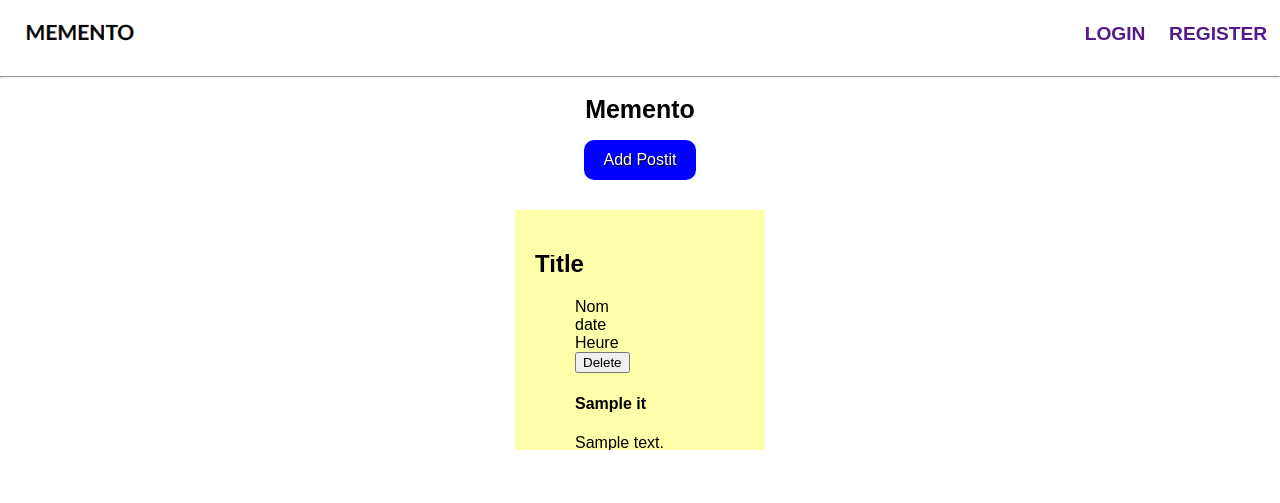
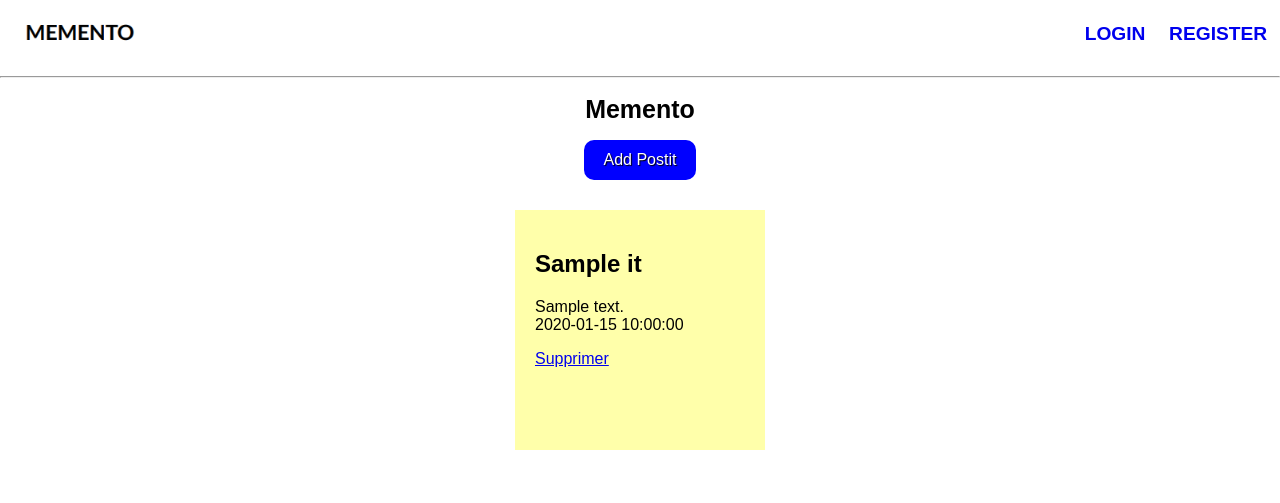
Before and after one commit to Mattoucoding/Memento, a PHP site: page / in a window 1280 px wide. Shown: the top 503 px of the page. Run offline with PHP 8.4, Linux system fonts and the light colour scheme; tables that the repository leaves empty or names only in its code hold one stand-in row (values such as "Sample post").

Commit message:
made post-it creation

```diff
--- a/delete.php
+++ b/delete.php
@@ -34,7 +34,7 @@ if ($_SERVER['REQUEST_METHOD'] === 'POST' && isset($_POST['confirm'])) {
     <h2>Confirmation de suppression</h2>
     <p>Confirmez-vous la suppression de la voiture suivante ?</p>
 
-    <strong>Title : </strong> <?= $data['title'] ?><br>
+    <strong>Title : </strong> <?= $data['titre'] ?><br>
     <strong>Content : </strong> <?= $data['content'] ?><br>
     <strong>Date : </strong> <?= $data['date'] ?><br>
 
--- a/index.php
+++ b/index.php
@@ -14,8 +14,8 @@ require 'connection.php';
         <div class="container navigation">
 			<a href="index.php"><img src="assets/images/memento.png" alt=""></a>
 			<nav>
-				<a href="">Login</a>
-				<a href="">Register</a>
+				<a href="login.pgp">Login</a>
+				<a href="register.php">Register</a>
 			</nav>
 		</div>
 	</header>
@@ -26,14 +26,6 @@ require 'connection.php';
             <a href="new.php" title="new">
             <button class="add button" type="button">Add Postit</button></a>
         </div>
-        <div class="box">
-            <h2>Title</h2>
-            <ul>
-                <li>Nom</li>
-                <li>date</li>
-                <li>Heure</li>
-                <a href="delete.php" title="delete">
-                <button class="delete" type="button">Delete</button></a>
                 <?php
                 $query = "SELECT * FROM post_it";
                 $response = $bdd->query($query);
@@ -41,14 +33,12 @@ require 'connection.php';
 
                 foreach ($datas as $data) {
                 ?>
-    <div class="post-it">
-        <h4><?= $data['titre'] ?></h4>
+    <div class="box">
+        <h2><?= $data['titre'] ?></h2>
         <p><?= $data['content'] ?><br><?= $data['date'] ?></p>
         <div><a href='delete.php?id=<?= $data['id'] ?>' title='<?= $data['titre'] ?>'>Supprimer</a></div>
     </div>
-<?php
-}
-?>
+<?php } ?>
             </ul>
         </div>
     </main>
--- a/style.css
+++ b/style.css
@@ -73,7 +73,7 @@ box-shadow:black;
 content:"";
 display:block;
 position:absolute;
-width:75%;
+width:100%;
 height:20px;
 border-radius: 50% ;
 bottom:0px;
@@ -83,5 +83,3 @@ h1 {
 font-size:25px;
 position:relative;
 }
-
-@media screen and (max-width : 767px) {}
```
